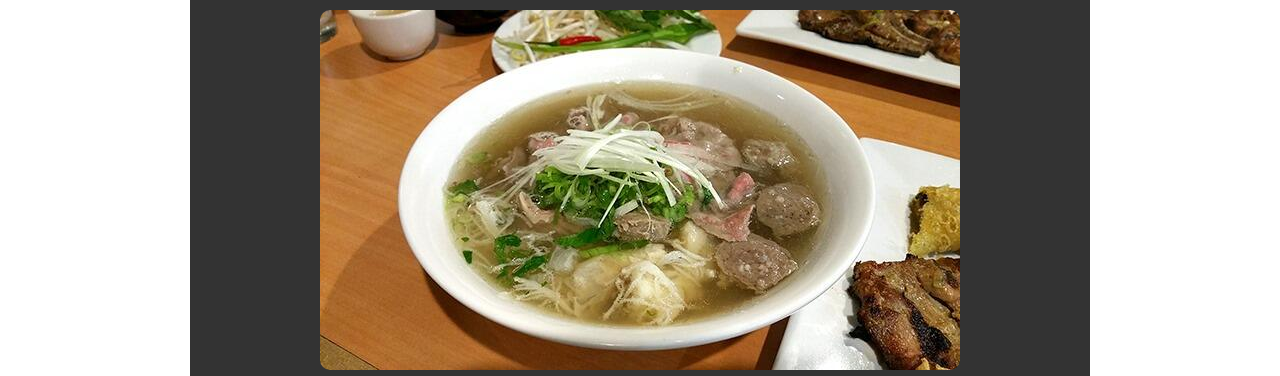
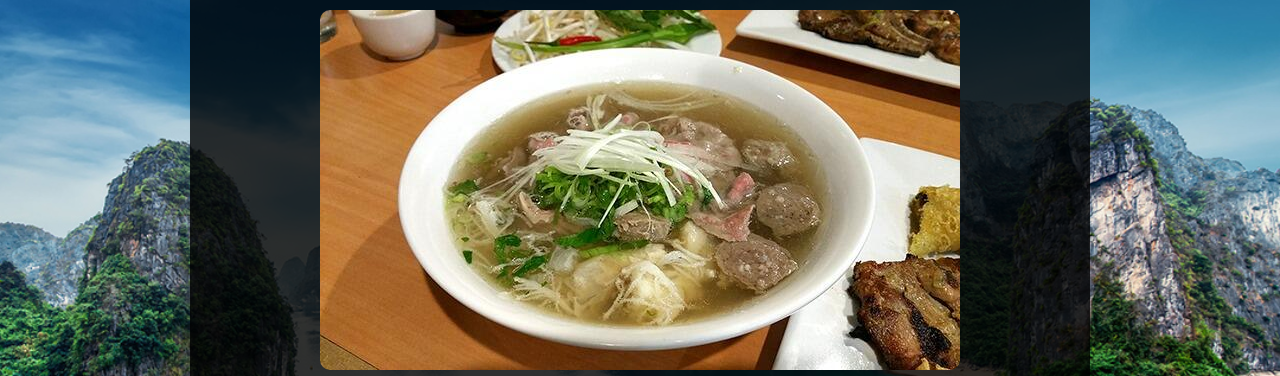
Before and after one commit to myko98/Restaurant-Page, a plain HTML site: page index.html in a window 1280 px wide. Shown: the part 155-531 px from the top of the page. Drawn offline with nearby package versions, Linux system fonts and the light colour scheme.

Commit message:
Update style.css

```diff
--- a/style.css
+++ b/style.css
@@ -1,6 +1,6 @@
 /* setting background image */
 body {
-    background-image: url('../src/vietnambay.jpg');
+    background-image: url('./vietnambay.jpg');
     background-repeat: no-repeat;
     background-attachment: fixed;
     background-size: cover;
```
